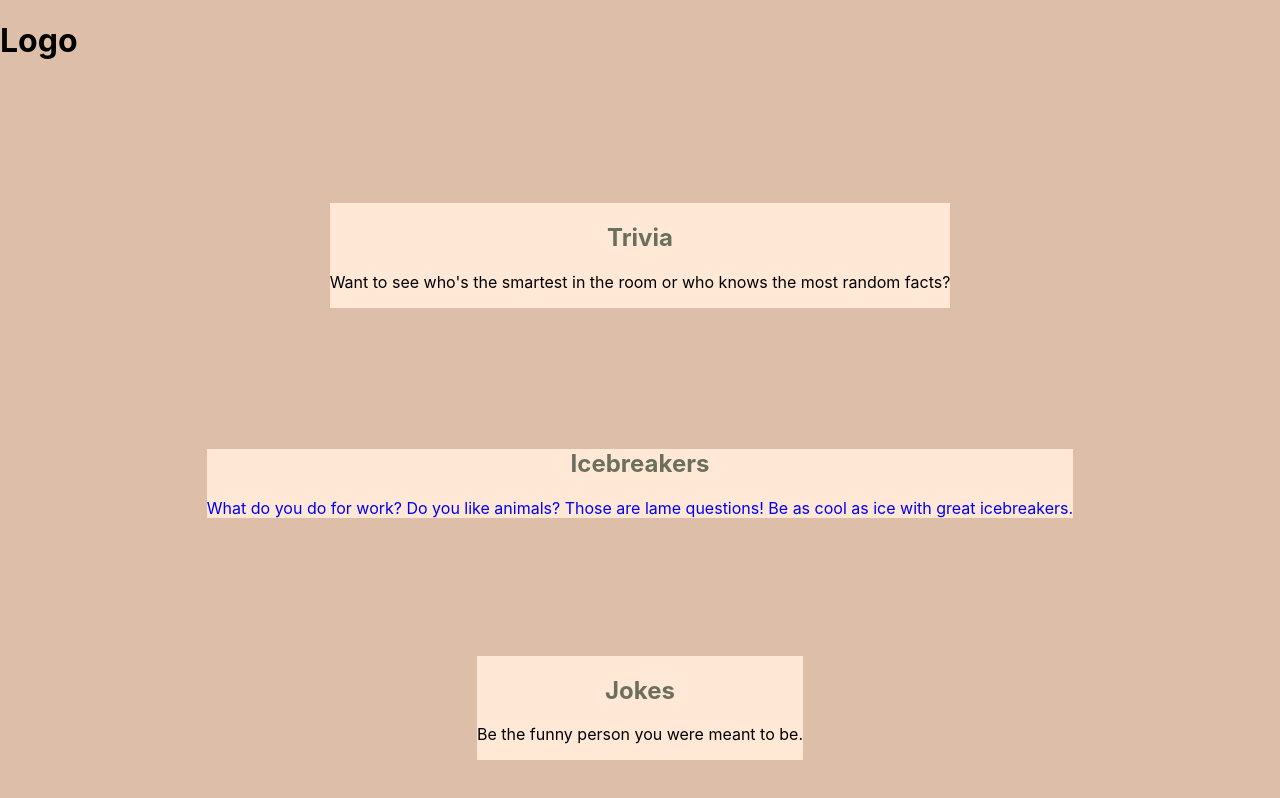
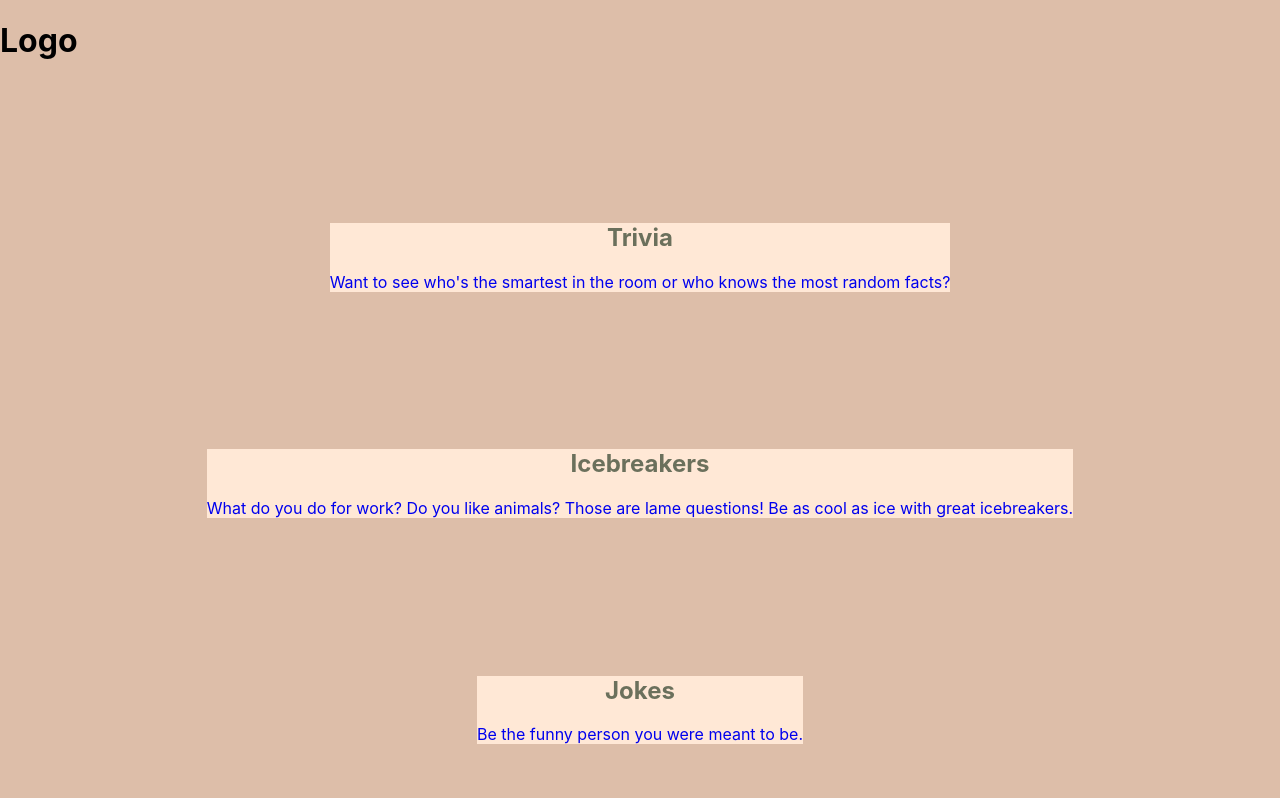
Before and after one commit to Logan-Alvarez/final-project, a React (Create React App) app: page / in a window 1280 px wide. Shown: the top 798 px of the page. Built offline with nearby package versions, Linux system fonts and the light colour scheme; no server answers.

Commit message:
Added routes to Trivia and Jokes

```diff
--- a/src/App.tsx
+++ b/src/App.tsx
@@ -12,6 +12,8 @@ function App() {
         <Routes>
           <Route path="/" element={<Main />} />
           <Route path="/icebreakers" element={<Icebreakers />} />
+          <Route path="/Jokes" element />
+          <Route path="/Trivia" element />
         </Routes>
       </Router>
     </div>
--- a/src/components/main.tsx
+++ b/src/components/main.tsx
@@ -20,6 +20,7 @@ const Main = () => {
         <h1>Logo</h1>
       </header>
       <div className="tool-container">
+        <Link to={"/Trivia"}>
           <div className="feature-container">
             <h2>Trivia</h2>
             <p>
@@ -27,6 +28,7 @@ const Main = () => {
               random facts?
             </p>
           </div>
+        </Link>
         <Link to={"/icebreakers"}>
           <div className="feature-container">
             <h2>Icebreakers</h2>
@@ -36,10 +38,12 @@ const Main = () => {
             </p>
           </div>
         </Link>
+        <Link to={"/Jokes"}>
           <div className="feature-container">
             <h2>Jokes</h2>
             <p>Be the funny person you were meant to be.</p>
           </div>
+        </Link>
       </div>
     </div>
   );
```
Lines whose indentation alone changed are shown as unchanged.
